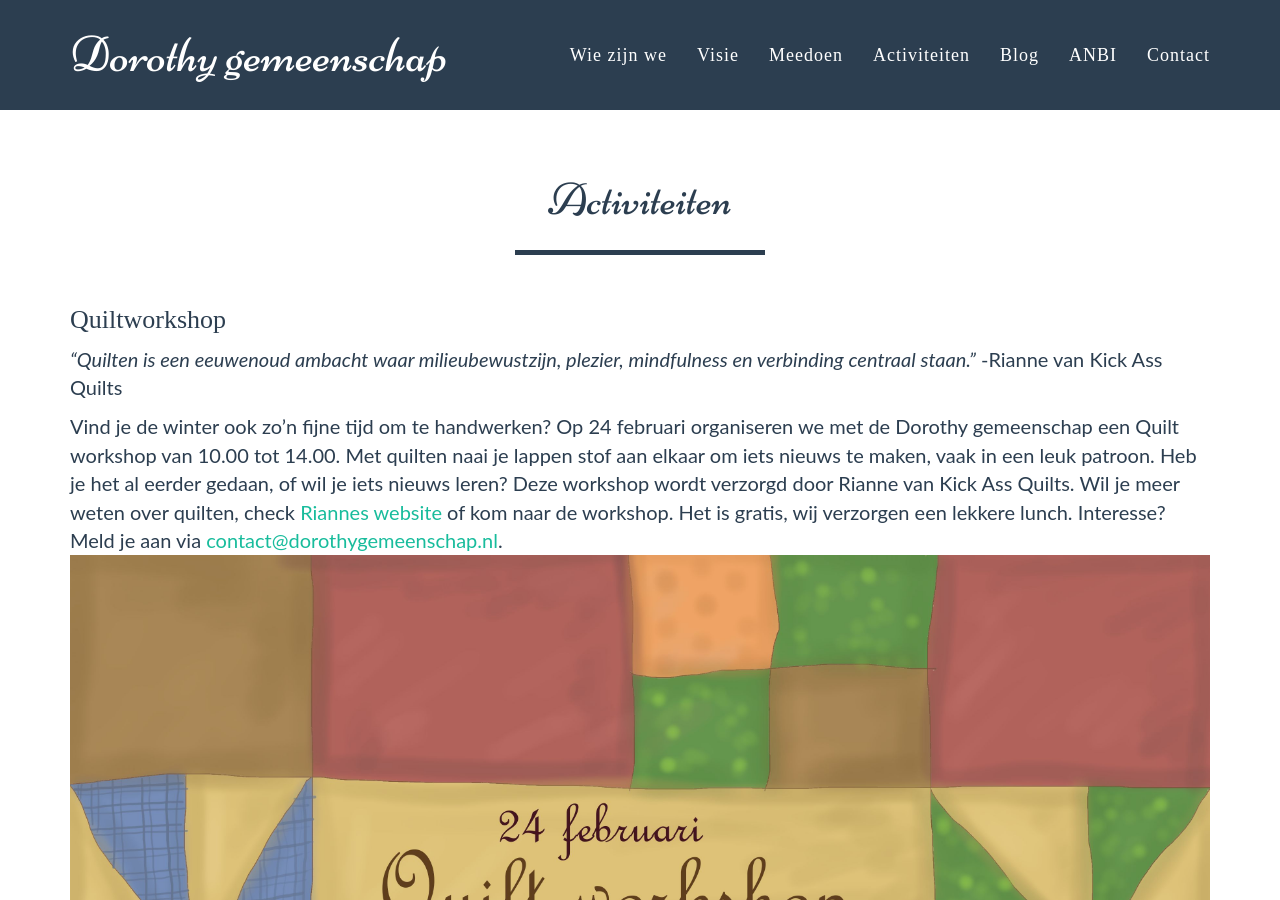
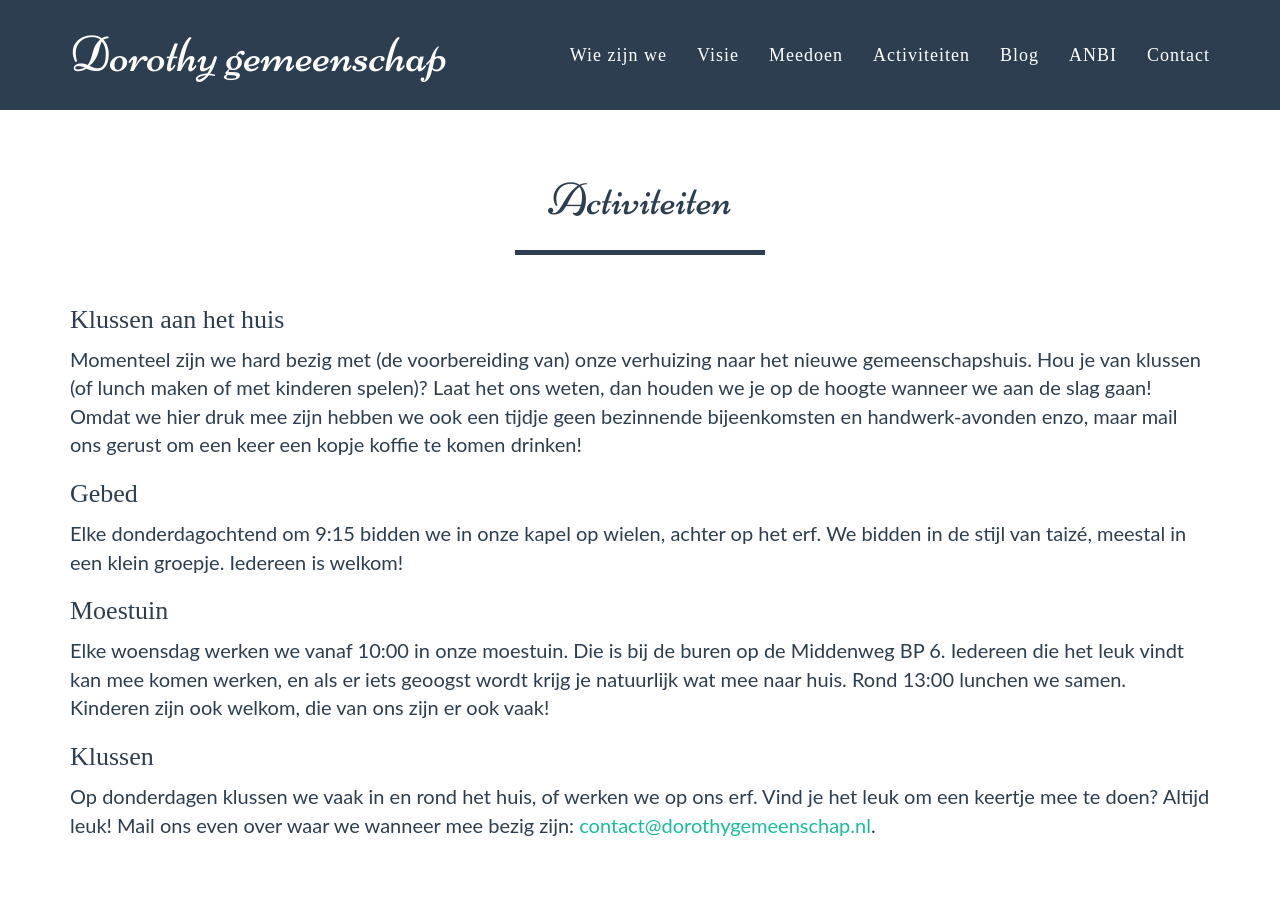
Before and after one commit to dorothygemeenschap/dorothygemeenschap.github.io, a Jekyll site: the page built from activiteiten.html, in a window 1280 px wide and 900 px high. Built offline with Jekyll 4.4.1, drawn with Linux system fonts in a browser that asks for light colours; some web fonts are replaced.

Commit message:
Update activiteiten.html

```diff
--- a/activiteiten.html
+++ b/activiteiten.html
@@ -2,23 +2,12 @@
 layout: default
 title: Activiteiten
 ---
-<h3>Quiltworkshop</h3>
-<p><i>“Quilten is een eeuwenoud ambacht waar milieubewustzijn, plezier,
-mindfulness en verbinding centraal staan.”</i> -Rianne van Kick Ass Quilts</p>
+<h3>Klussen aan het huis</h3>
+<p>Momenteel zijn we hard bezig met (de voorbereiding van) onze verhuizing naar het nieuwe gemeenschapshuis.
+ Hou je van klussen (of lunch maken of met kinderen spelen)? Laat het ons weten, dan houden we je op de hoogte wanneer we aan de slag gaan!
+ Omdat we hier druk mee zijn hebben we ook een tijdje geen bezinnende bijeenkomsten en handwerk-avonden enzo, maar mail ons gerust om een keer een kopje koffie te komen drinken!
+</p>
 
-<p>Vind je de winter ook zo’n fijne tijd om te handwerken? Op 24 februari
-organiseren we met de Dorothy gemeenschap een Quilt workshop van
-10.00 tot 14.00. Met quilten naai je lappen stof aan
-elkaar om iets nieuws te maken, vaak in een leuk patroon. Heb je het al
-eerder gedaan, of wil je iets nieuws leren? Deze workshop wordt
-verzorgd door Rianne van Kick Ass Quilts. Wil je meer weten over
-quilten, check <a href="https://kickassquilts.nl">Riannes website</a>  of kom naar de
-workshop. Het is gratis, wij verzorgen een lekkere lunch.
-Interesse? Meld je aan via
-<a href="mailto:contact@dorothygemeenschap.nl">contact@dorothygemeenschap.nl</a>.
- <img src="img/quilt-workshop.jpg" alt="" style="width: 100%;"/>
- <img src="https://www.dorothygemeenschap.nl/img/quilt-workshop.jpg" alt="" style="width: 100%;"/>
-</p>
 
 <h3>Gebed</h3>
 <p>Elke donderdagochtend om 9:15 bidden we in onze kapel op wielen, achter op het erf.
```
